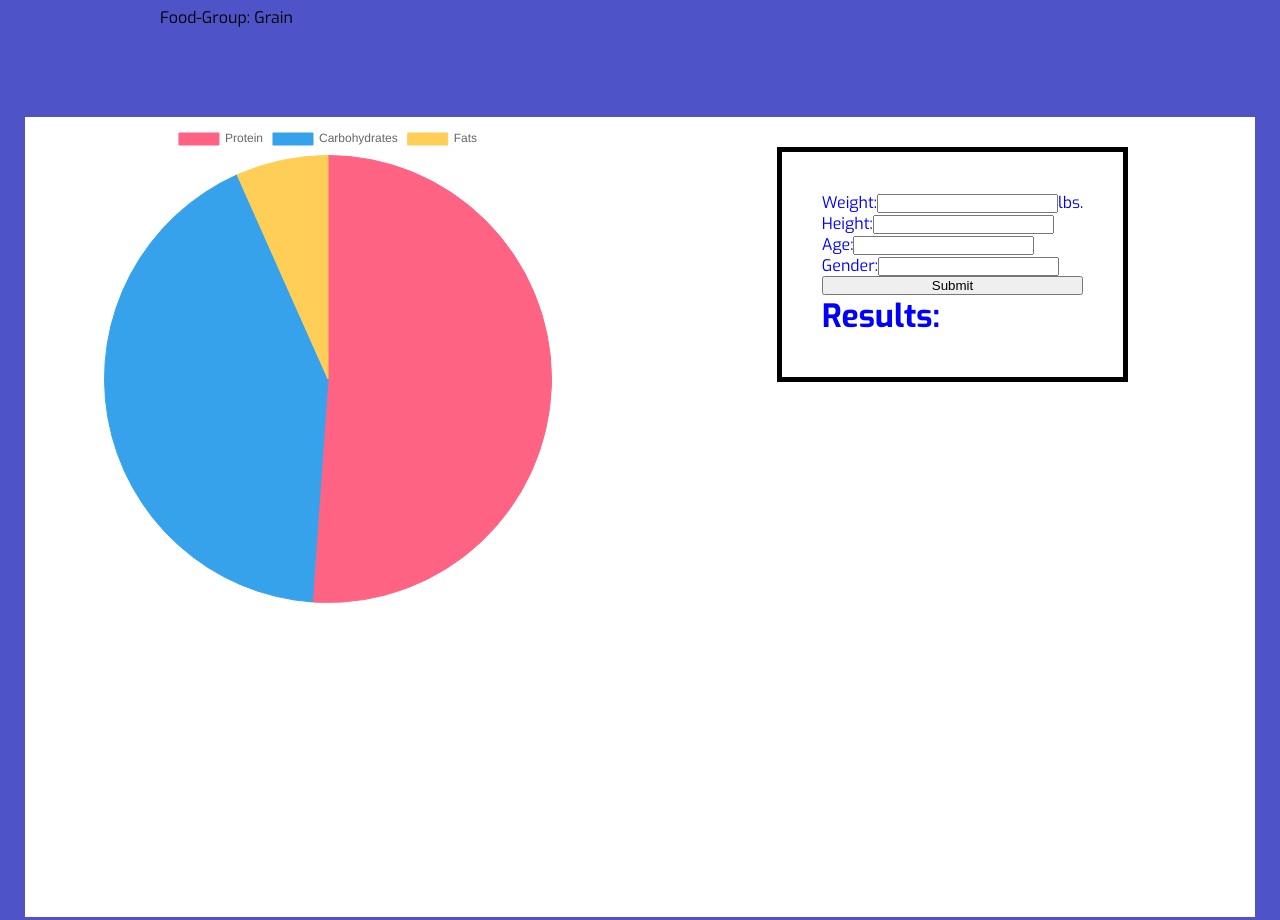
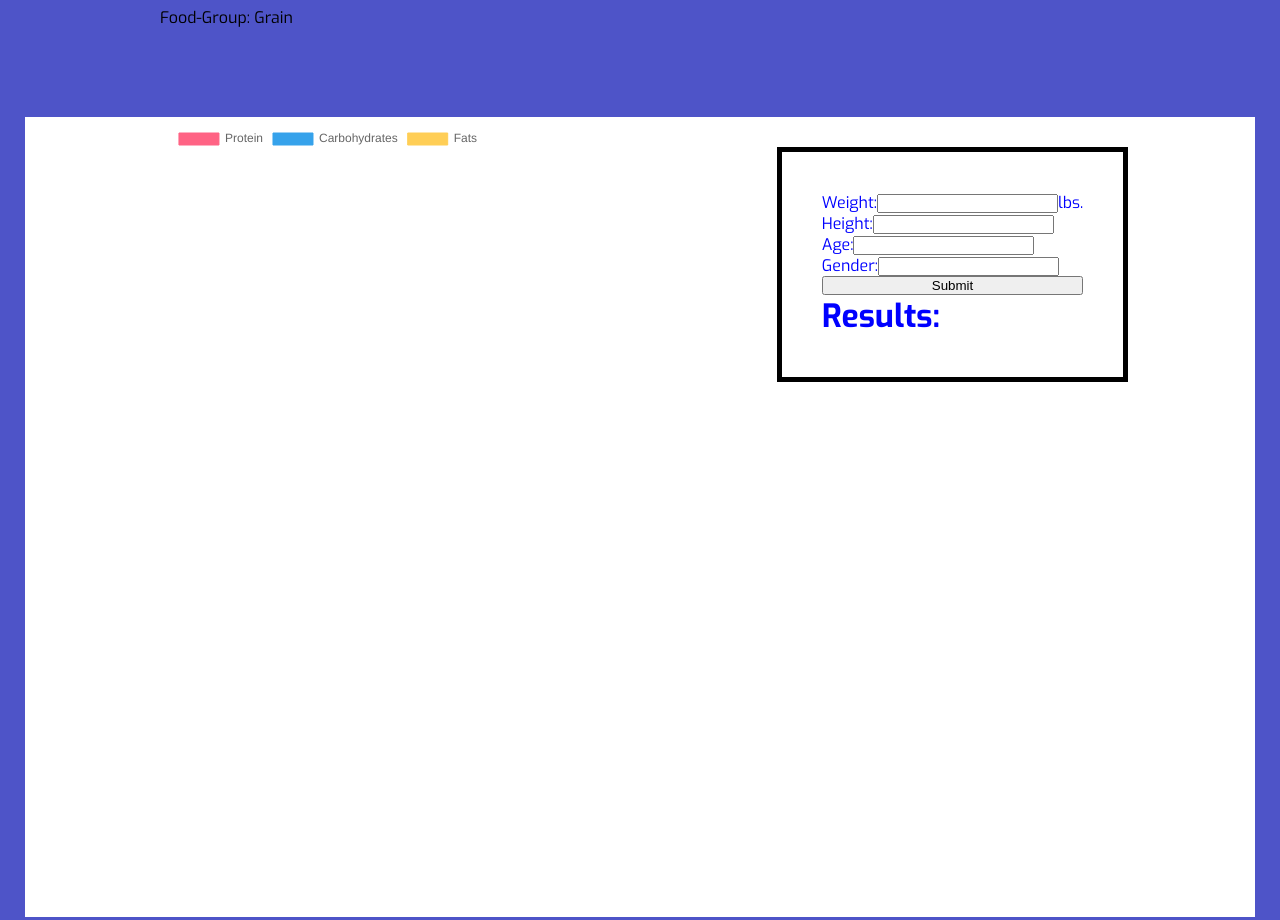
Before and after one commit to darianthao/ibulky, a React (Create React App) app: page / in a window 1280 px wide. Shown: the part 3031-3951 px from the top of the page. Built offline with nearby package versions, Linux system fonts and the light colour scheme.

Commit message:
added macronutrient data to graph using useState

```diff
--- a/src/components/Calculator/Calculator.js
+++ b/src/components/Calculator/Calculator.js
@@ -1,20 +1,40 @@
 import './Calculator.css'
 
 import InputSection from './InputSection/InputSection'
-import {Graph} from "./GraphSection/Graph";
+import Graph from "./GraphSection/Graph";
 import {useState} from "react";
+
+const initialResults = {
+    bmr: ""
+}
+
+const initalInput = {
+    weight: "",
+    height: "",
+    age: "",
+    gender: ""
+}
+
+const macroCount = {
+    proteins: "",
+    carbohydrates: "",
+    fats: ""
+}
 
 function Calculator() {
 
+    const [results, setResults] = useState(initialResults);
+    const [input, setInput] = useState(initalInput);
+    const [macro, setMacro] = useState(macroCount);
 
     return (
         <div className="Calculator">
             <div className="grid-container">
                 <div className="grid-item">
-                    <Graph/>
+                    <Graph results={results} input={input} setResults={setResults} setInput={setInput} macro={macro} setMacro={setMacro}/>
                 </div>
                 <div className="grid-item">
-                    <InputSection/>
+                    <InputSection results={results} input={input} setResults={setResults} setInput={setInput} macro={macro} setMacro={setMacro}/>
                 </div>
             </div>
         </div>
--- a/src/components/Calculator/GraphSection/Graph.js
+++ b/src/components/Calculator/GraphSection/Graph.js
@@ -1,15 +1,21 @@
-import React from 'react';
+import React, {useState} from 'react';
 import { Chart as ChartJS, ArcElement, Tooltip, Legend } from 'chart.js';
 import { Pie } from 'react-chartjs-2';
+import FoodData from "../../../data/food.json";
 
 ChartJS.register(ArcElement, Tooltip, Legend);
 
-export const data = {
+
+function Graph(props) {
+
+    const {results, setResults, input, setInput, macro, setMacro} = props
+
+    const data = {
         labels: ['Protein', 'Carbohydrates', 'Fats'],
         datasets: [
             {
                 label: '# of Votes',
-            data: [23, 19, 3],
+                data: [macro.carbohydrates, macro.proteins, macro.fats],
                 backgroundColor: [
                     'rgba(255, 99, 132)',
                     'rgba(54, 162, 235)',
@@ -25,13 +31,15 @@ export const data = {
         ],
     };
 
-export function Graph() {
-    return <div style={{height: "60vh",
+    return (
+        <div style={{height: "60vh",
             width: "60vh",
             position: "relative",
             marginBottom: "1%",
             padding: "1%"}}>
+            <Pie data={data}/>
+        </div>
+    );
+}
 
-        <Pie data={data}/>
-    </div>;
-}
+export default Graph;
--- a/src/components/Calculator/InputSection/InputSection.js
+++ b/src/components/Calculator/InputSection/InputSection.js
@@ -2,35 +2,31 @@ import './InputSection.css'
 
 import {useState} from "react";
 
-const initalResults = {
-    bmr: ""
-}
+function InputSection(props) {
 
-const initalInput = {
-    weight: "",
-    height: "",
-    age: "",
-    gender: ""
-}
+    const {results, setResults, input, setInput, macro, setMacro} = props
+    const [errorMessage, setErrorMessage] = useState("");
 
-function InputSection() {
-
-    const [results, setResults] = useState(initalResults);
-    const [input, setInput] = useState(initalInput);
 
     const changeHandler = (e) => {
         e.persist();
+
         setInput({
             ...input,
             [e.target.name]: e.target.value,
         });
+
     };
 
     const getBMR = (e) => {
         e.preventDefault();
 
+        if (input.weight > 500) {
+            setErrorMessage("Please enter a number less than 500lbs!")
+            setResults({bmr: ""})
+        } else {
+
         let convertedWeight = input.weight * 0.45359237;
-        let convertedHeight = 0;
 
         const options = {
             method: 'GET',
@@ -45,12 +41,23 @@ function InputSection() {
             .then(BMRJson => {
                 console.log(BMRJson)
                 setResults(
-                    {...results,
-                    bmr: BMRJson.info.bmr
+                    {
+                        ...results,
+                        bmr: BMRJson.info.bmr
+                    }
+                )
+                setErrorMessage("")
+                setMacro(
+                    {
+                        ...macro,
+                        proteins: results.bmr * .3 / 4,
+                        carbohydrates: results.bmr * .4 / 4,
+                        fats: results.bmr * .3 / 9
                     }
                 )
             })
             .catch(err => console.error(err));
+    }
     };
 
                 return (
@@ -64,11 +71,11 @@ function InputSection() {
                                 </label>
                                 <label>
                                     Height:
-                                    <input type="text" name="height" value={input.height} onChange={changeHandler}/>
+                                    <input type="number" name="height" value={input.height} onChange={changeHandler}/>
                                 </label>
                                 <label>
                                     Age:
-                                    <input type="text" name="age" value={input.age} onChange={changeHandler}/>
+                                    <input type="number" name="age" value={input.age} onChange={changeHandler}/>
                                 </label>
                                 <label>
                                     Gender:
@@ -76,6 +83,7 @@ function InputSection() {
                                 </label>
                                 <input type="submit" value="Submit"/>
                             </form>
+                            <p>{errorMessage}</p>
                             <div className="getBMRButton">
                                 <h1>Results:</h1>
                                 <h1>{results.bmr}</h1>
```
Lines whose indentation alone changed are shown as unchanged.
